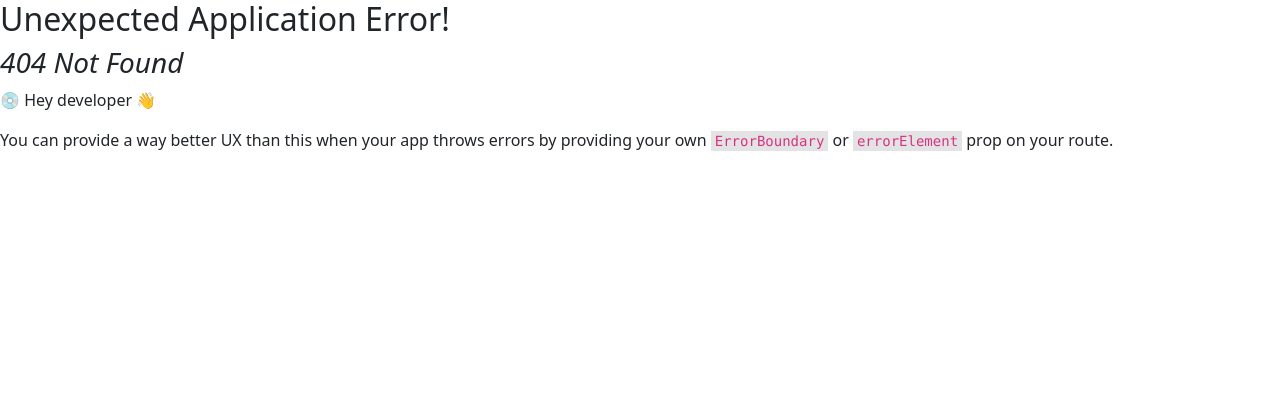
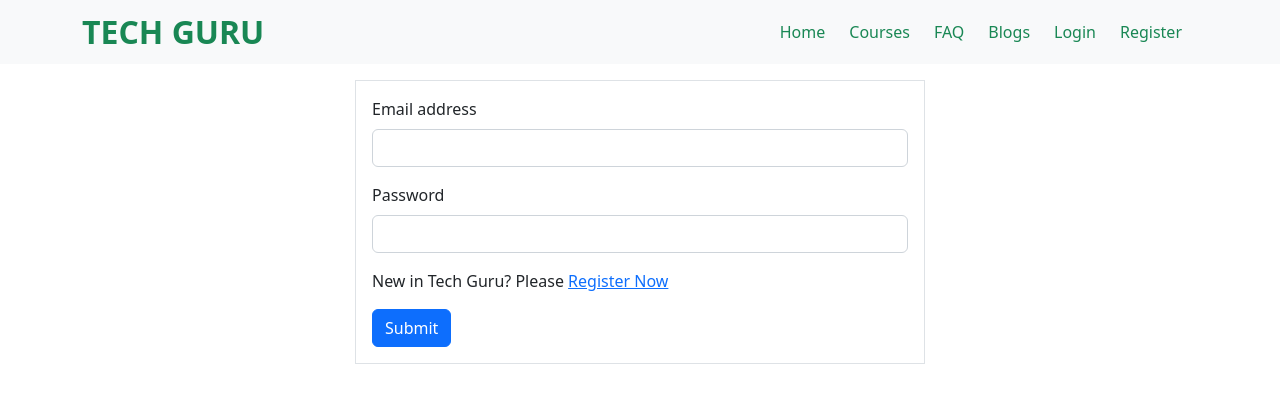
Before and after one commit to kamrul-hasan-antor/tech-guru-client, a React (Create React App) app: page /login in a window 1280 px wide. Before the commit this address had no page. Shown: the top 402 px of the page. Built offline with nearby package versions, Linux system fonts and the light colour scheme.

Commit message:
login and register form design

```diff
--- a/package.json
+++ b/package.json
@@ -7,6 +7,7 @@
     "@testing-library/react": "^13.4.0",
     "@testing-library/user-event": "^13.5.0",
     "bootstrap": "^5.2.3",
+    "firebase": "^9.15.0",
     "react": "^18.2.0",
     "react-bootstrap": "^2.7.0",
     "react-dom": "^18.2.0",
--- /dev/null
+++ b/src/components/Login/Login.js
@@ -0,0 +1,42 @@
+import React from "react";
+import { Link } from "react-router-dom";
+
+const Login = () => {
+  return (
+    <div className="container mx-auto">
+      <div className="row mt-3">
+        <form className="col-md-6 mx-auto border p-3">
+          <div className="mb-3">
+            <label for="exampleInputEmail1" className="form-label">
+              Email address
+            </label>
+            <input
+              type="email"
+              className="form-control"
+              id="exampleInputEmail1"
+              aria-describedby="emailHelp"
+            />
+          </div>
+          <div className="mb-3">
+            <label for="exampleInputPassword1" className="form-label">
+              Password
+            </label>
+            <input
+              type="password"
+              className="form-control"
+              id="exampleInputPassword1"
+            />
+          </div>
+          <div className="mb-3">
+            New in Tech Guru? Please <Link to="/register">Register Now</Link>{" "}
+          </div>
+          <button type="submit" className="btn btn-primary">
+            Submit
+          </button>
+        </form>
+      </div>
+    </div>
+  );
+};
+
+export default Login;
--- a/src/components/NavBar/NavBar.js
+++ b/src/components/NavBar/NavBar.js
@@ -25,10 +25,10 @@ const NavBar = () => {
             <NavLink to="/blogs" className="pe-3 text-success nav-link">
               Blogs
             </NavLink>
-            <NavLink to="#link" className="pe-3 text-success nav-link">
+            <NavLink to="/login" className="pe-3 text-success nav-link">
               Login
             </NavLink>
-            <NavLink to="#link" className="pe-3 text-success nav-link">
+            <NavLink to="/register" className="pe-3 text-success nav-link">
               Register
             </NavLink>
           </Nav>
--- /dev/null
+++ b/src/components/Register/Register.js
@@ -0,0 +1,42 @@
+import React from "react";
+import { Link } from "react-router-dom";
+
+const Register = () => {
+  return (
+    <div className="container mx-auto">
+      <div className="row mt-3">
+        <form className="col-md-6 mx-auto border p-3">
+          <div className="mb-3">
+            <label for="exampleInputEmail1" className="form-label">
+              Email address
+            </label>
+            <input
+              type="email"
+              className="form-control"
+              id="exampleInputEmail1"
+              aria-describedby="emailHelp"
+            />
+          </div>
+          <div className="mb-3">
+            <label for="exampleInputPassword1" className="form-label">
+              Password
+            </label>
+            <input
+              type="password"
+              className="form-control"
+              id="exampleInputPassword1"
+            />
+          </div>
+          <div className="mb-3">
+            Already have an account? <Link to="/login">Login Now</Link>
+          </div>
+          <button type="submit" className="btn btn-primary">
+            Submit
+          </button>
+        </form>
+      </div>
+    </div>
+  );
+};
+
+export default Register;
```
Also changed, not shown: src/App.js (+10 -0 lines), src/firebase/firebase.init.js (added, +18 -0 lines), 1 other file (tests, documents, lock files or other folders).
